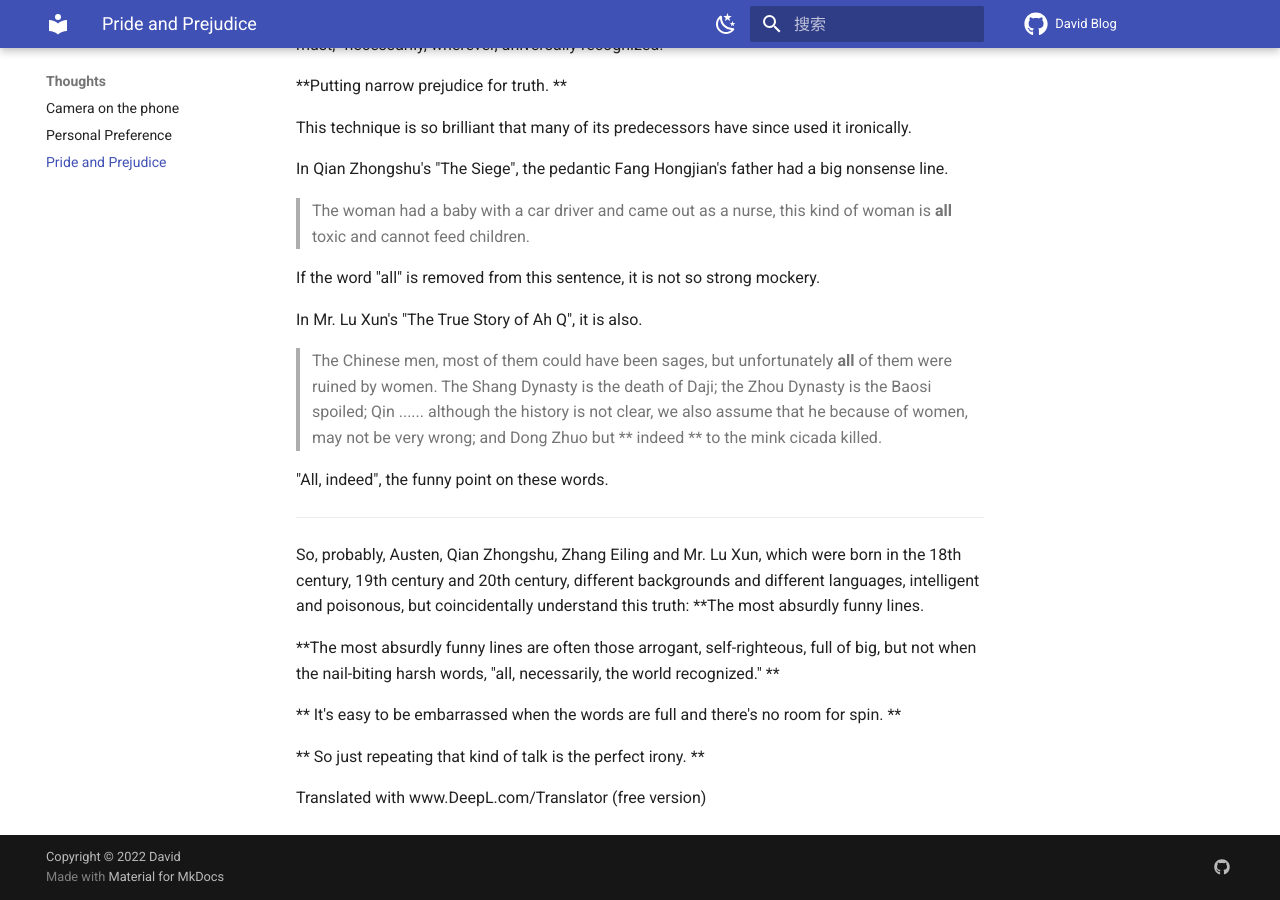
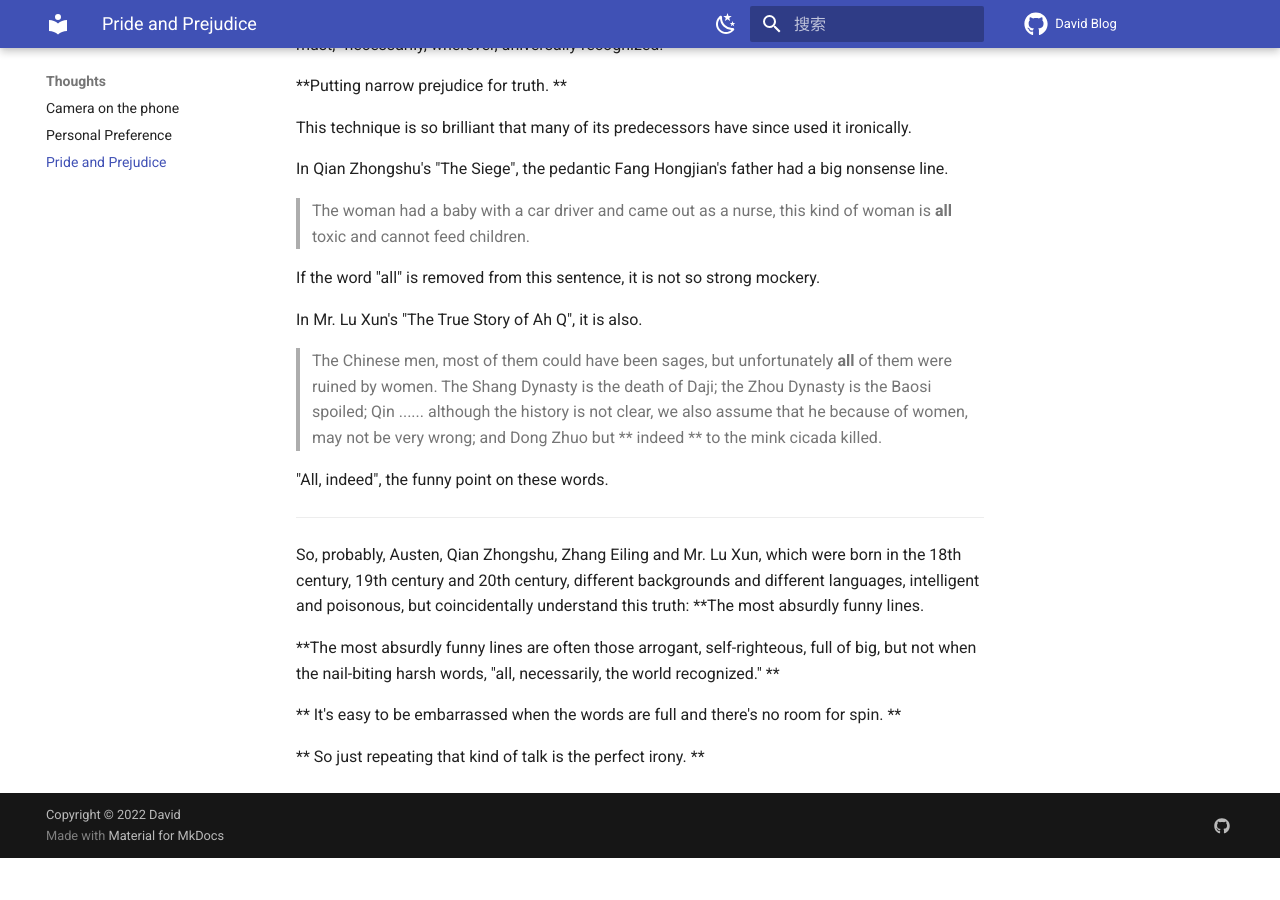
Before and after one commit to uivid64/uivid64.github.io, an MkDocs documentation site: the page built from docs/Thoughts/Pride and Prejudice.md, in a window 1280 px wide and 900 px high, scrolled down 2732 px. Built offline with MkDocs 1.6.1 and Material for MkDocs 9.7.7, drawn with Linux system fonts in a browser that asks for light colours; comment, search, counter and statistics services are not loaded; after the commit the page ends 3590 px from its top, so only the background shows below that.

Commit message:
Update Pride and Prejudice.md

```diff
--- a/docs/Thoughts/Pride and Prejudice.md
+++ b/docs/Thoughts/Pride and Prejudice.md
@@ -105,5 +105,3 @@ So, probably, Austen, Qian Zhongshu, Zhang Eiling and Mr. Lu Xun, which were bor
 ** It's easy to be embarrassed when the words are full and there's no room for spin. **
 
 ** So just repeating that kind of talk is the perfect irony. **
-
-Translated with www.DeepL.com/Translator (free version)
```
